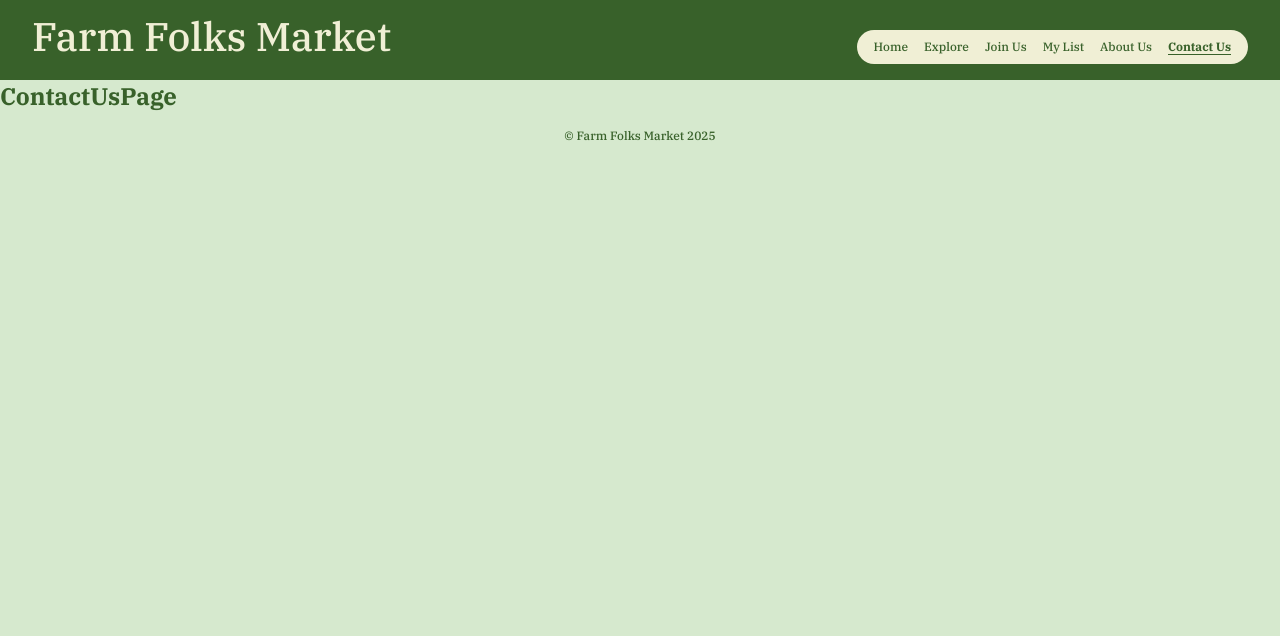
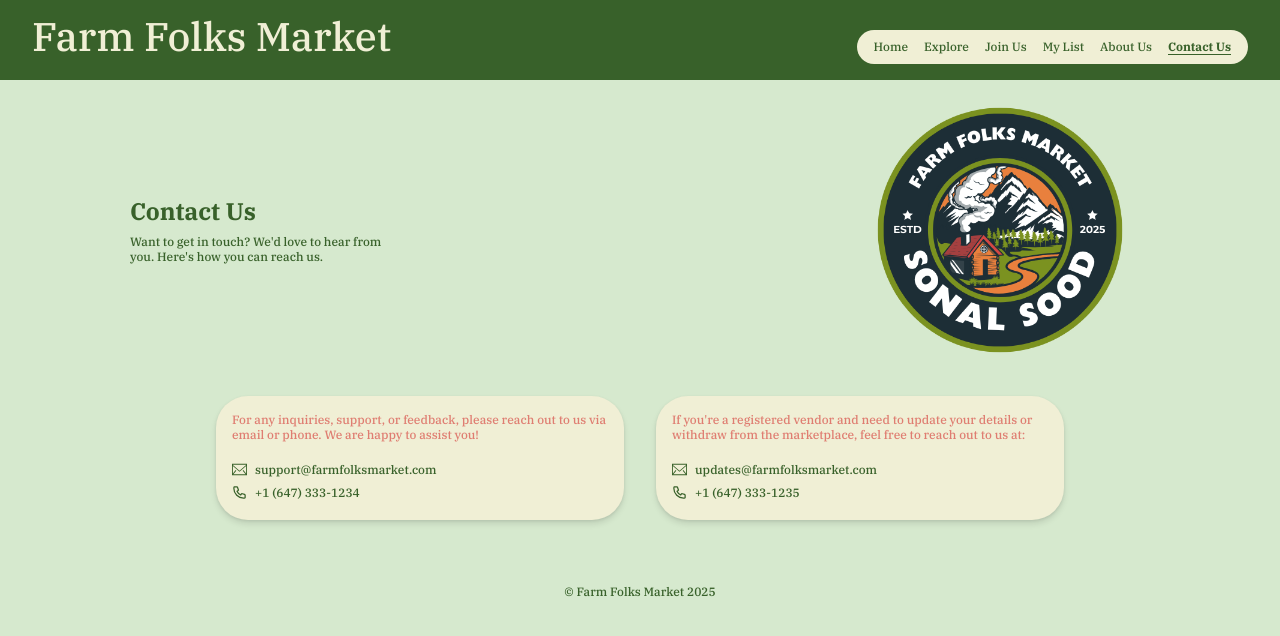
Before and after one commit to sonalsood/farm-folks-market, a React (Vite) app: page /contact in a window 1280 px wide. Shown: the top 636 px of the page. Built offline with nearby package versions, Linux system fonts and the light colour scheme; no server answers.

Commit message:
contact us page and styling

```diff
--- a/src/pages/AboutUsPage/AboutUsPage.jsx
+++ b/src/pages/AboutUsPage/AboutUsPage.jsx
@@ -1,4 +1,3 @@
-import logo from "../../assets/images/Website_Logo.png";
 import "./AboutUsPage.scss";
 
 const AboutUsPage = () => {
--- a/src/pages/ContactUsPage/ContactUsPage.jsx
+++ b/src/pages/ContactUsPage/ContactUsPage.jsx
@@ -1,8 +1,60 @@
+import logo from "../../assets/images/Website_Logo.png";
+import envelop from "../../assets/icons/Email.svg";
+import phone from "../../assets/icons/Phone.svg";
+import "./ContactUsPage.scss";
+
 const ContactUsPage = () => {
   return (
-    <>
-      <h2>ContactUsPage</h2>
-    </>
+    <section className="contact">
+      <div className="contact__hero">
+        <div className="contact__hero-text-container">
+          <h2 className="contact__heading">Contact Us</h2>
+          <p className="contact__hero-text">
+            Want to get in touch? We'd love to hear from you. Here's how you can
+            reach us.
+          </p>
+        </div>
+        <img className="contact__logo" src={logo} alt="website-logo" />
+      </div>
+      <div className="contact__details">
+        <div className="contact__details-card">
+          <p className="contact__text">
+            For any inquiries, support, or feedback, please reach out to us via
+            email or phone. We are happy to assist you!
+          </p>
+          <div className="contact__icon-text-container">
+            <img className="contact__icon" src={envelop} alt="email-icon" />
+            <p className="contact__value">
+              <a href="mailto:support@farmfolksmarket.com">
+                support@farmfolksmarket.com
+              </a>
+            </p>
+          </div>
+          <div className="contact__icon-text-container">
+            <img className="contact__icon" src={phone} alt="phone-icon" />{" "}
+            <p className="contact__value">+1 (647) 333-1234</p>
+          </div>
+        </div>
+        <div className="contact__details-card">
+          <p className="contact__text">
+            If you're a registered vendor and need to update your details or
+            withdraw from the marketplace, feel free to reach out to us at:
+          </p>
+          <div className="contact__icon-text-container">
+            <img className="contact__icon" src={envelop} alt="email-icon" />
+            <p className="contact__value">
+              <a href="mailto:updates@farmfolksmarket.com">
+                updates@farmfolksmarket.com
+              </a>
+            </p>
+          </div>
+          <div className="contact__icon-text-container">
+            <img className="contact__icon" src={phone} alt="phone-icon" />{" "}
+            <p className="contact__value">+1 (647) 333-1235</p>
+          </div>
+        </div>
+      </div>
+    </section>
   );
 };
 
--- /dev/null
+++ b/src/pages/ContactUsPage/ContactUsPage.scss
@@ -0,0 +1,75 @@
+@use "../../styles/partials/global";
+@use "../../styles/partials/variables" as *;
+@use "../../styles/partials/mixins" as *;
+
+.contact {
+  display: flex;
+  flex-direction: column;
+  @include margin;
+  &__hero {
+    display: flex;
+    flex-direction: row;
+    justify-content: space-between;
+  }
+
+  &__hero-text-container {
+    display: flex;
+    flex-direction: column;
+    gap: 0.5rem;
+    justify-content: center;
+  }
+
+  &__heading {
+    @include heading;
+  }
+
+  &__hero-text {
+    width: 60%;
+    @include bodyCopyText;
+  }
+
+  &__logo {
+    width: 18.75rem;
+    height: auto;
+    object-fit: contain;
+  }
+
+  &__details {
+    display: flex;
+    gap: 2rem;
+    justify-content: center;
+    padding-top: 1rem;
+    padding-bottom: 3rem;
+  }
+  &__details-card {
+    display: flex;
+    flex-direction: column;
+    padding: 1rem 1rem;
+    background-color: $soft-cream;
+    box-shadow: 0 4px 6px rgba(0, 0, 0, 0.1), 0 1px 3px rgba(0, 0, 0, 0.08);
+    border-radius: 2rem;
+    width: 40%;
+  }
+
+  &__text {
+    padding-bottom: 1rem;
+    color: $muted-coral;
+    @include bodyCopyText;
+  }
+
+  &__icon-text-container {
+    display: flex;
+    justify-items: baseline;
+    gap: 0.5rem;
+    padding: 0.25rem 0;
+  }
+
+  &__value {
+    @include bodyCopyText;
+  }
+
+  &__icon {
+    width: 0.9375rem;
+    height: 0.9375rem;
+  }
+}
```
Also changed, not shown: 1 other file (tests, documents, lock files or other folders).
